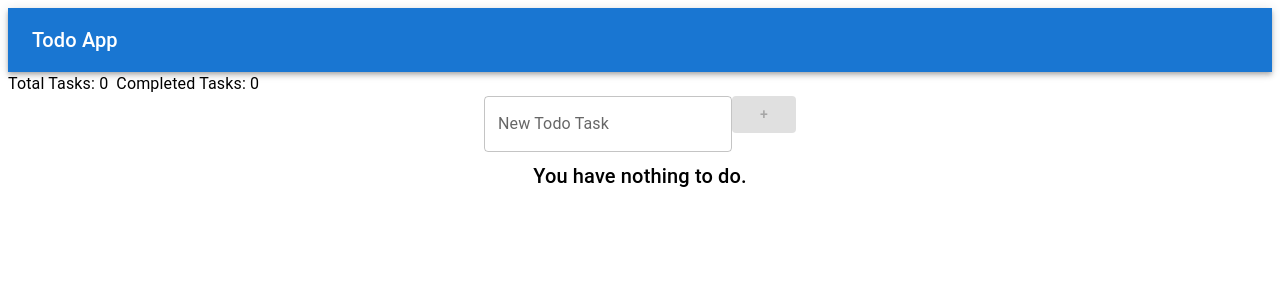
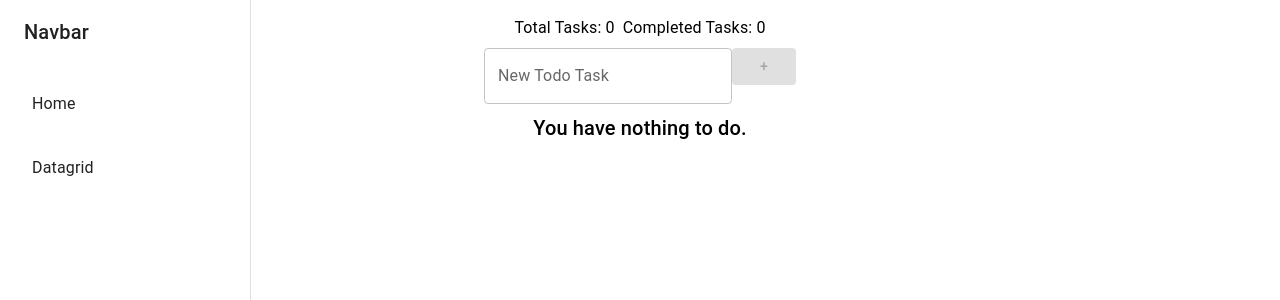
Before and after one commit to chatzijohn/todo-app, a Next.js app: page / in a window 1280 px wide. Shown: the top 300 px of the page. Built offline with nearby package versions, Linux system fonts and the light colour scheme.

Commit message:
Experimental changes to layout

```diff
--- a/src/app/SideNav.js
+++ b/src/app/SideNav.js
@@ -1,31 +1,47 @@
-import { AppBar, Box, IconButton, Toolbar, Typography } from "@mui/material";
-import MenuIcon from '@mui/icons-material/Menu';
+"use client"
+import { Drawer, Box, ListItemButton, ListItemText, Typography, Toolbar, List, ListItem } from "@mui/material";
+import { useRouter } from 'next/router'
 
-const topBar = (
-    <Box sx={{ flexGrow: 1 }}>
-        <AppBar position="relative">
-            <Toolbar>
-                <IconButton
-                    color="inherit"
-                    aria-aria-label="open drawer"
-                    edge="start"
-                    sx={{ mr: 2, display: { sm:'none' } }}
-                    // onClick={handleDrawerToggle}
-                >
-                    <MenuIcon/>
-                </IconButton>
-                <Typography variant="h6" noWrap component="div">
-                    Todo App
-                </Typography>
-            </Toolbar>
-        </AppBar>
-    </Box>
-)
 
 export default function SideNav() {
+
+    const drawerWidth = '250px'
+
     return (
-        <>
-            {topBar}
-        </>
+            <Box>
+                <Drawer
+                    variant='persistent'
+                    anchor='left'
+                    open="true"
+                    sx={{
+                        '& .MuiDrawer-paper': {
+                        boxSixing: 'border-box',
+                        width:    drawerWidth,
+                        }
+                    }}
+                >
+                    <Box
+                        textAlign="center"
+                    >
+                        <Toolbar>
+                            <Typography variant="h6">
+                                Navbar
+                            </Typography>
+                        </Toolbar>
+                        <List>
+                            <ListItem>
+                                <ListItemButton >
+                                    <ListItemText primary="Home"/>
+                                </ListItemButton>
+                            </ListItem>
+                            <ListItem>
+                                <ListItemButton >
+                                    <ListItemText primary="Datagrid"/>
+                                </ListItemButton>
+                            </ListItem>
+                        </List>
+                    </Box>
+                </Drawer>
+            </Box>
     )
 }
--- a/src/app/TodoCounter.js
+++ b/src/app/TodoCounter.js
@@ -1,12 +1,13 @@
-import { Grid, Typography } from "@mui/material"
+import { Box, Typography } from "@mui/material"
 
 export default function TodoCounter({ todoArr}) {
 
     const todoCompletedCount = todoArr.filter(todo => todo.completed == true).length
     const todoTotalCount = todoArr.length
     return (
-        <Grid
-            sx={{ gap: 1 }}
+        <Box
+            sx={{ m: 1, gap: 1, display: 'flex' , flexDirection: 'row' }}
+
             container
         >
             <Typography>
@@ -15,7 +16,7 @@ export default function TodoCounter({ todoArr}) {
             <Typography>
                 Completed Tasks: {todoCompletedCount}
             </Typography>
-        </Grid>
+        </Box>
         )
 
 }
--- a/src/app/TodoForm.js
+++ b/src/app/TodoForm.js
@@ -1,4 +1,4 @@
-import { TextField, Button, Grid } from "@mui/material";
+import { TextField, Button, Box } from "@mui/material";
 import { useForm } from "react-hook-form"
 
 export default function TodoForm({setTodoArr, todoArr}) {
@@ -16,7 +16,7 @@ export default function TodoForm({setTodoArr, todoArr}) {
        }
 
     return (
-        <Grid
+        <Box
             direction="column"
             alignItems="center"
             container
@@ -39,6 +39,6 @@ export default function TodoForm({setTodoArr, todoArr}) {
                 sx={{ height: "100%" }}
                 >+</Button>
             </form>
-        </Grid>
+        </Box>
     )
 }
--- a/src/app/page.js
+++ b/src/app/page.js
@@ -1,6 +1,7 @@
 "use client"
 import { useState } from "react";
-import { Grid } from "@mui/material";
+import { Box } from "@mui/material";
+
 import TodoForm from "@/app/TodoForm";
 import TodoList from "@/app/TodoList";
 import TodoCounter from "@/app/TodoCounter";
@@ -11,15 +12,17 @@ export default function Home() {
 
   return (
     <>
-      <Grid
-        direction="column"
-        alignItems="center"
-        container
+      <Box
+        sx={{
+          display: 'flex',
+          flexDirection: 'column',
+          alignItems: 'center'
+        }}
       >
         <TodoCounter todoArr={ todoArr } />
         <TodoForm todoArr={ todoArr } setTodoArr={setTodoArr} />
         <TodoList todoArr={ todoArr } setTodoArr={setTodoArr} />
-      </Grid>
+      </Box>
     </>
   )
 }
--- a/src/app/todoList.js
+++ b/src/app/todoList.js
@@ -8,7 +8,7 @@ import ListItemText from '@mui/material/ListItemText';
 import Checkbox from '@mui/material/Checkbox';
 import IconButton from '@mui/material/IconButton';
 import DeleteIcon from '@mui/icons-material/Delete';
-import { Grid } from '@mui/material';
+import { Box } from '@mui/material';
 
 export default function TodoList({setTodoArr, todoArr}) {
 
@@ -28,7 +28,7 @@ export default function TodoList({setTodoArr, todoArr}) {
       }
 
     return (
-      <Grid
+      <Box
         direction="column"
         alignItems="center"
         container
@@ -62,6 +62,6 @@ export default function TodoList({setTodoArr, todoArr}) {
           )
           })}
         </List>
-      </Grid>
+      </Box>
     )
 }
```
Also changed, not shown: src/app/layout.js (line endings or trailing spaces). Lines whose indentation alone changed are shown as unchanged.
